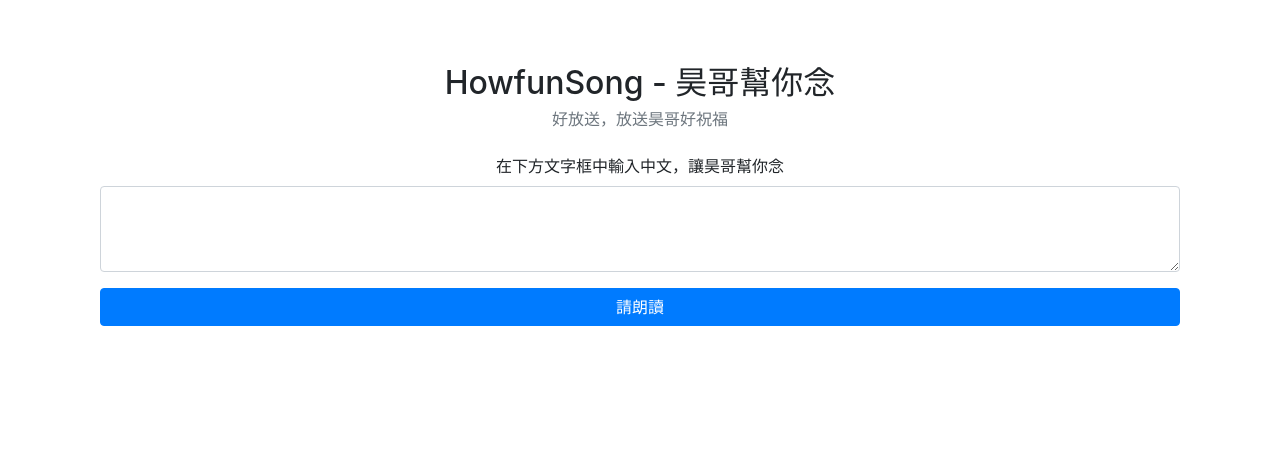
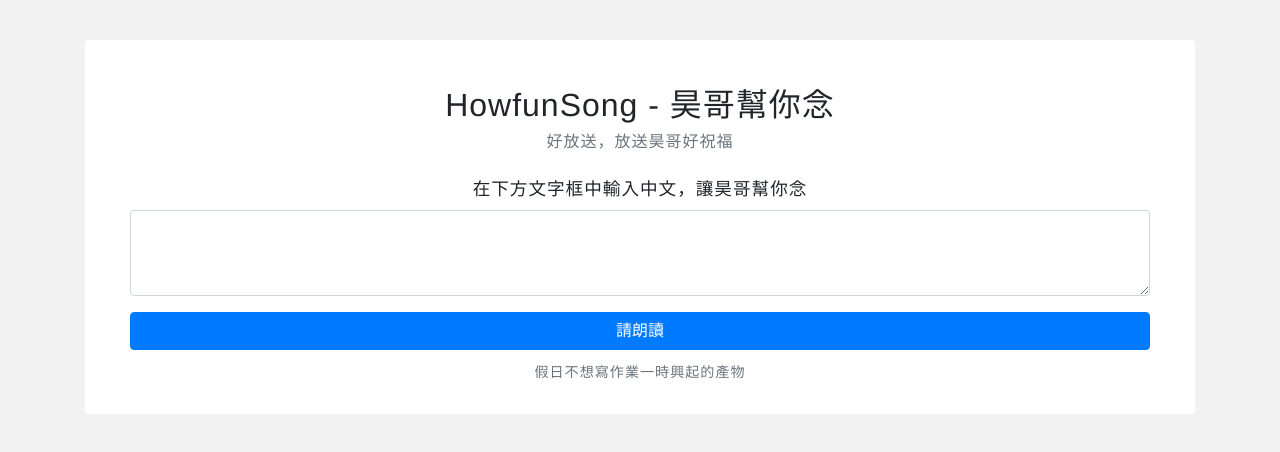
Before and after one commit to aotter/howgersay, a Nuxt app: page / in a window 1280 px wide. Shown: the top 452 px of the page. Built offline with nearby package versions, Linux system fonts and the light colour scheme.

Commit message:
“稍微排版＃2”

```diff
--- a/pages/index.vue
+++ b/pages/index.vue
@@ -1,6 +1,6 @@
 <template>
-  <section>
-    <div class="container pt-5">
+  <section class="howger">
+    <div class="container">
       <div class="row">
         <div class="col text-center p-3">
             <h2>HowfunSong - 昊哥幫你念</h2>
@@ -26,6 +26,9 @@
         </div>
       </div>
     </div>
+    <div class="text-center text-secondary">
+      <small>假日不想寫作業一時興起的產物</small>
+    </div>
   </section>
 </template>
 
@@ -40,8 +43,8 @@
 let player;
 window.onYouTubePlayerAPIReady = () => {
   player = new YT.Player("ytplayer", {
-    width: 360,
-    height: 240,
+    width: 480,
+    height: 360,
     videoId: VIDEO_ID
   });
 };
@@ -82,4 +85,20 @@
 </script>
 
 <style>
+body {
+  background-color: rgba(0,0,0,.05);
+  font-size: 1.1rem;
+  font-family: Microsoft JhengHei,Helvetica Neue,Helvetica,Arial,sans-serif;
+  font-weight: 400;
+  letter-spacing: 1px;
+  -webkit-font-smoothing: antialiased;
+  overflow-wrap: break-word;
+  word-wrap: break-word;
+}
+.howger {
+  background: #FFF;
+  padding: 30px;
+  border-radius: 4px;
+  margin-top: 2.5rem;
+}
 </style>
```
Also changed, not shown: layouts/default.vue (line endings or trailing spaces).
